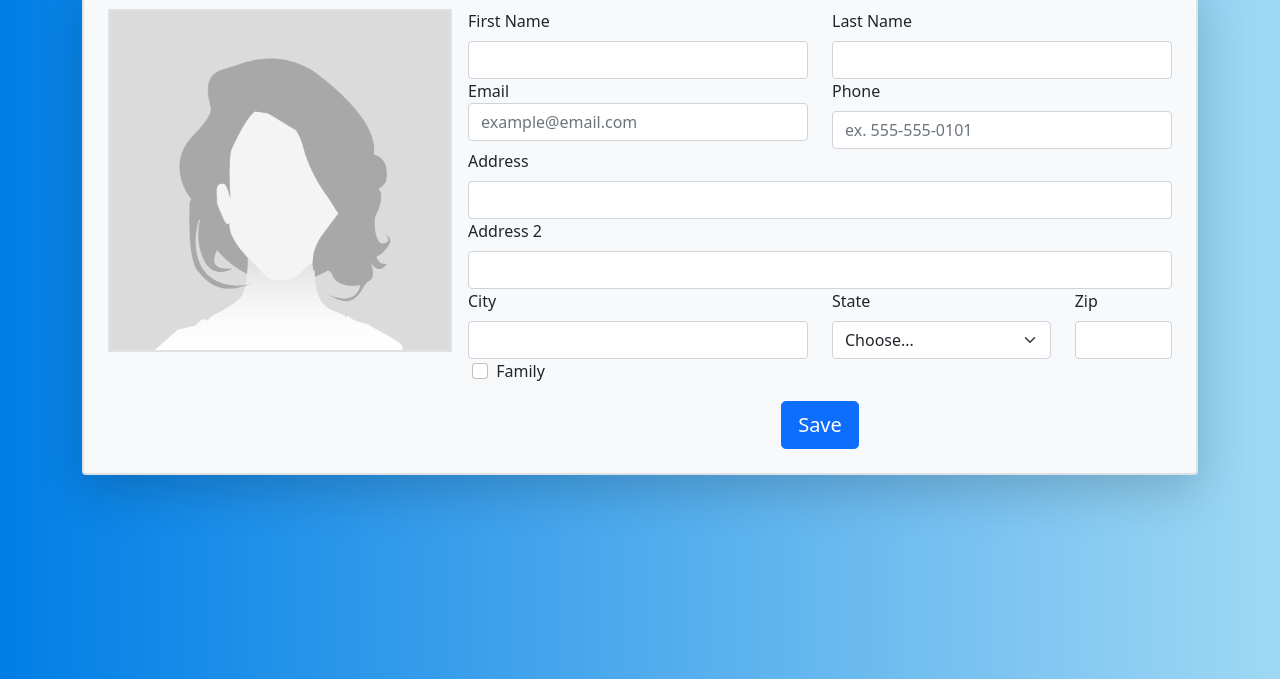
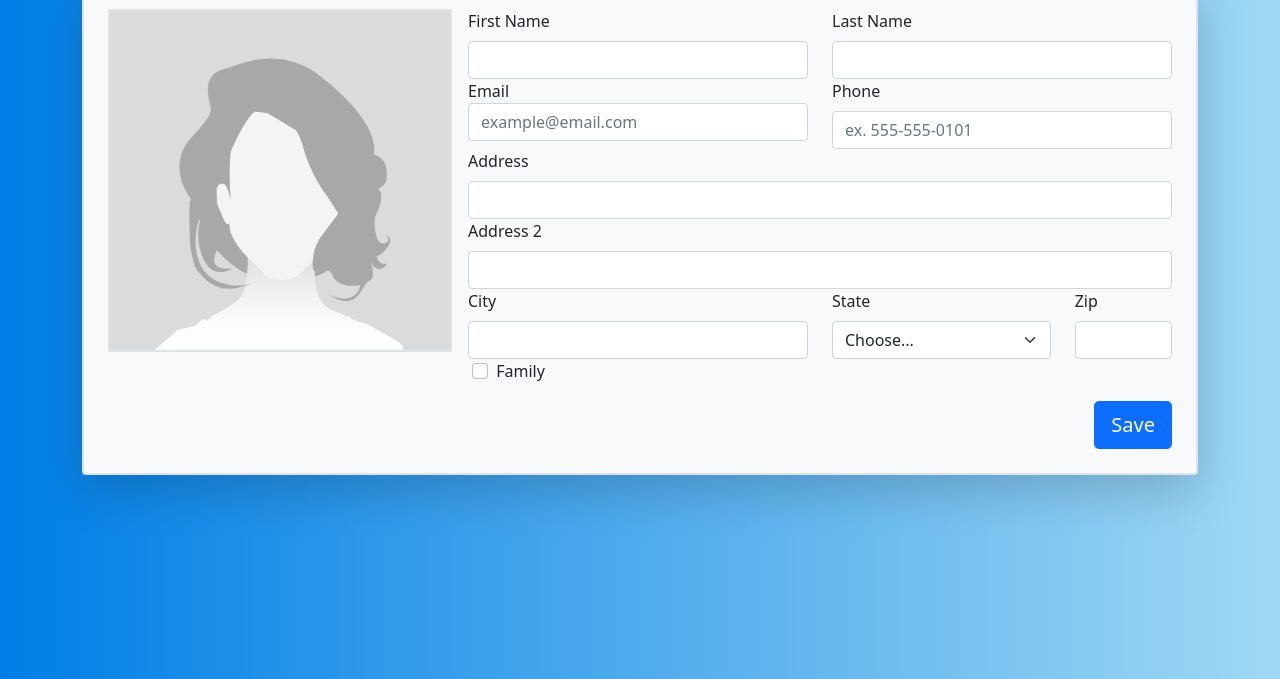
Before and after one commit to chriskmil/AddressFormTemplate, a plain HTML site: page index.html in a window 1280 px wide. Shown: the part 121-800 px from the top of the page. Drawn offline with nearby package versions, Linux system fonts and the light colour scheme.

Commit message:
save btn

```diff
--- a/index.html
+++ b/index.html
@@ -125,7 +125,7 @@
                                 <input type="checkbox" valuie="radio" class="form-check-input" name="funnel" />
                             </div>
                         </div>
-                        <div class="col-12 d-flex justify-content-center pt-2">
+                        <div class="col-12 d-flex justify-content-end pt-2">
                             <button type="save" class="btn btn-primary btn-lg">Save</button>
                         </div>
                     </div>
```
